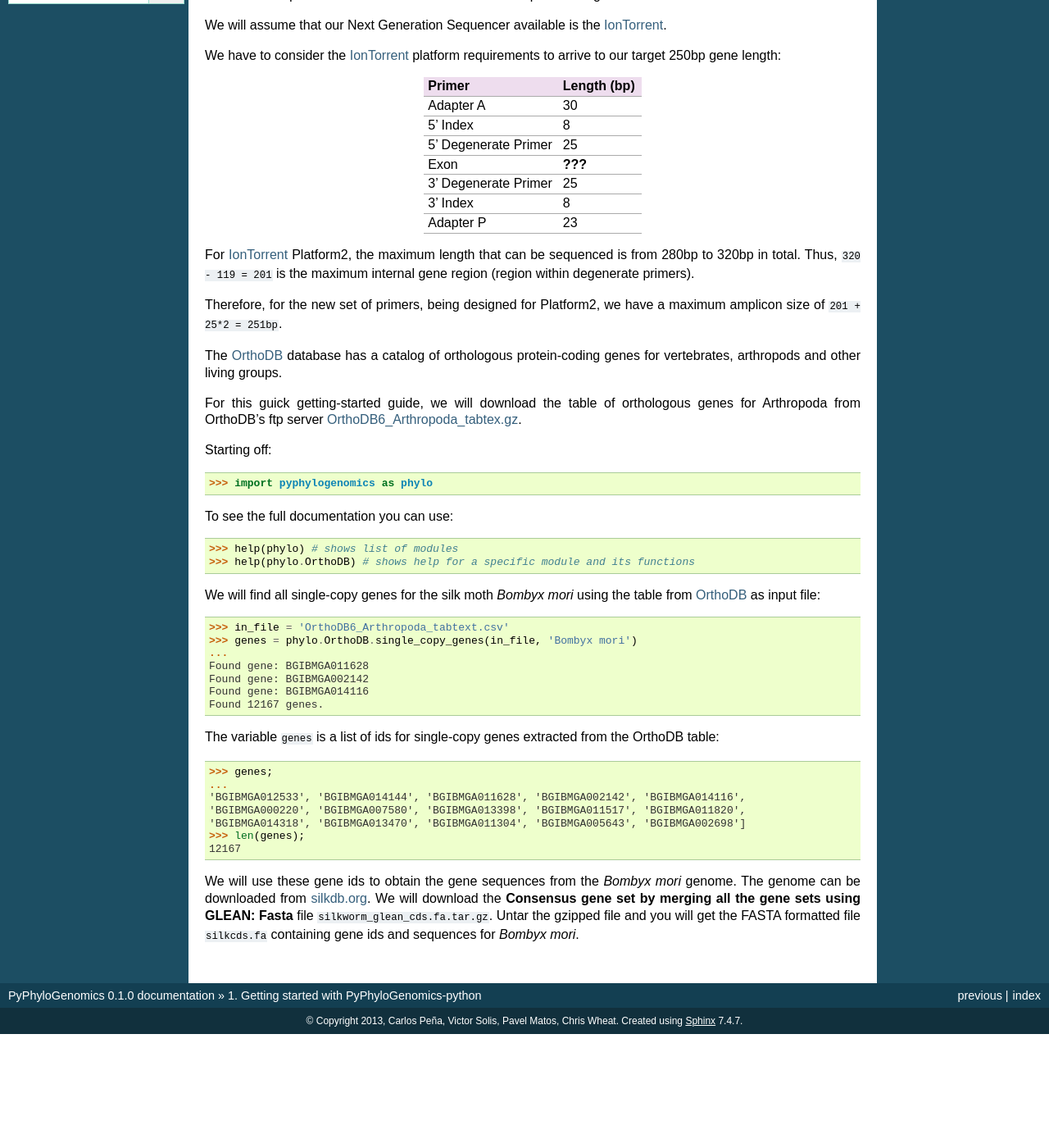
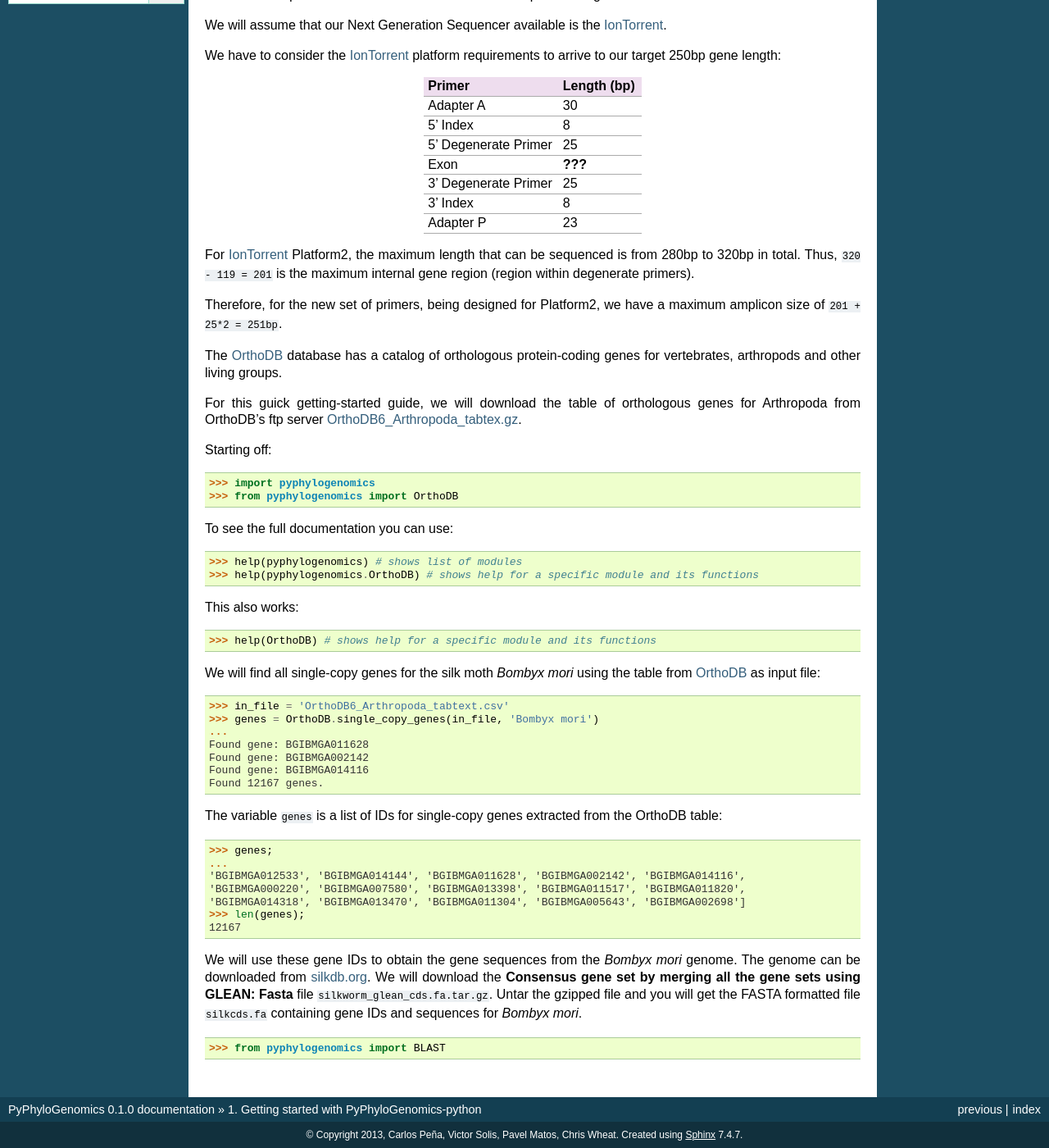
Before and after one commit to carlosp420/PyPhyloGenomics, a Sphinx documentation site: the page built from doc/getting-started.rst, in a window 1280 px wide and 1400 px high, scrolled down 244 px. Shown: the whole window at 82% size. Built offline with Sphinx 7.4.7, drawn with Linux system fonts in a browser that asks for light colours; formulas are drawn with MathJax 3; before the commit the page ends 1505 px from its top, so only the background shows below that.

Commit message:
function get_cds

```diff
--- a/doc/getting-started.rst
+++ b/doc/getting-started.rst
@@ -39,24 +39,29 @@ For this guick getting-started guide, we will download the table of orthologous
 
 Starting off:
 
-    >>> import pyphylogenomics as phylo
+    >>> import pyphylogenomics
+    >>> from pyphylogenomics import OrthoDB
 
 To see the full documentation you can use:
 
-    >>> help(phylo) # shows list of modules
-    >>> help(phylo.OrthoDB) # shows help for a specific module and its functions
+    >>> help(pyphylogenomics) # shows list of modules
+    >>> help(pyphylogenomics.OrthoDB) # shows help for a specific module and its functions
+
+This also works:
+
+    >>> help(OrthoDB) # shows help for a specific module and its functions
 
 We will find all single-copy genes for the silk moth *Bombyx mori* using the table from OrthoDB_ as input file:
 
     >>> in_file = 'OrthoDB6_Arthropoda_tabtext.csv'
-    >>> genes = phylo.OrthoDB.single_copy_genes(in_file, 'Bombyx mori')
+    >>> genes = OrthoDB.single_copy_genes(in_file, 'Bombyx mori')
     ...
     Found gene: BGIBMGA011628
     Found gene: BGIBMGA002142
     Found gene: BGIBMGA014116
     Found 12167 genes.
 
-The variable ``genes`` is a list of ids for single-copy genes extracted from the OrthoDB table:
+The variable ``genes`` is a list of IDs for single-copy genes extracted from the OrthoDB table:
 
     >>> genes;
     ...
@@ -66,7 +71,10 @@ The variable ``genes`` is a list of ids for single-copy genes extracted from the
     >>> len(genes);
     12167
 
-We will use these gene ids to obtain the gene sequences from the *Bombyx mori* genome. The genome can be downloaded from silkdb.org_.
-We will download the **Consensus gene set by merging all the gene sets using GLEAN: Fasta** file ``silkworm_glean_cds.fa.tar.gz``. Untar the gzipped file and you will get the FASTA formatted file ``silkcds.fa`` containing gene ids and sequences for *Bombyx mori*.
+We will use these gene IDs to obtain the gene sequences from the *Bombyx mori* genome. The genome can be downloaded from silkdb.org_.
+We will download the **Consensus gene set by merging all the gene sets using GLEAN: Fasta** file ``silkworm_glean_cds.fa.tar.gz``. Untar the gzipped file and you will get the FASTA formatted file ``silkcds.fa`` containing gene IDs and sequences for *Bombyx mori*.
 
 .. _silkdb.org: http://www.silkdb.org/silkdb/doc/download.html
+
+
+    >>> from pyphylogenomics import BLAST
```
Also changed, not shown: 2 other files.
